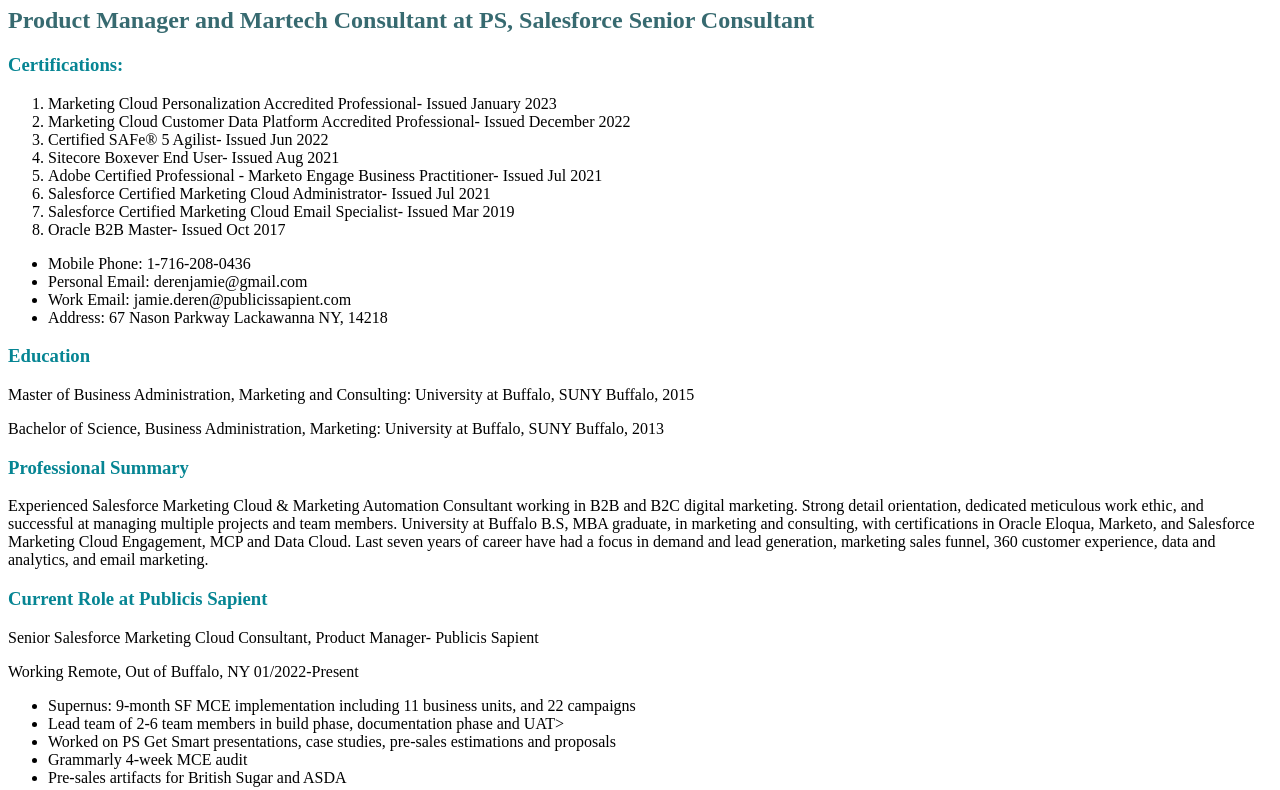
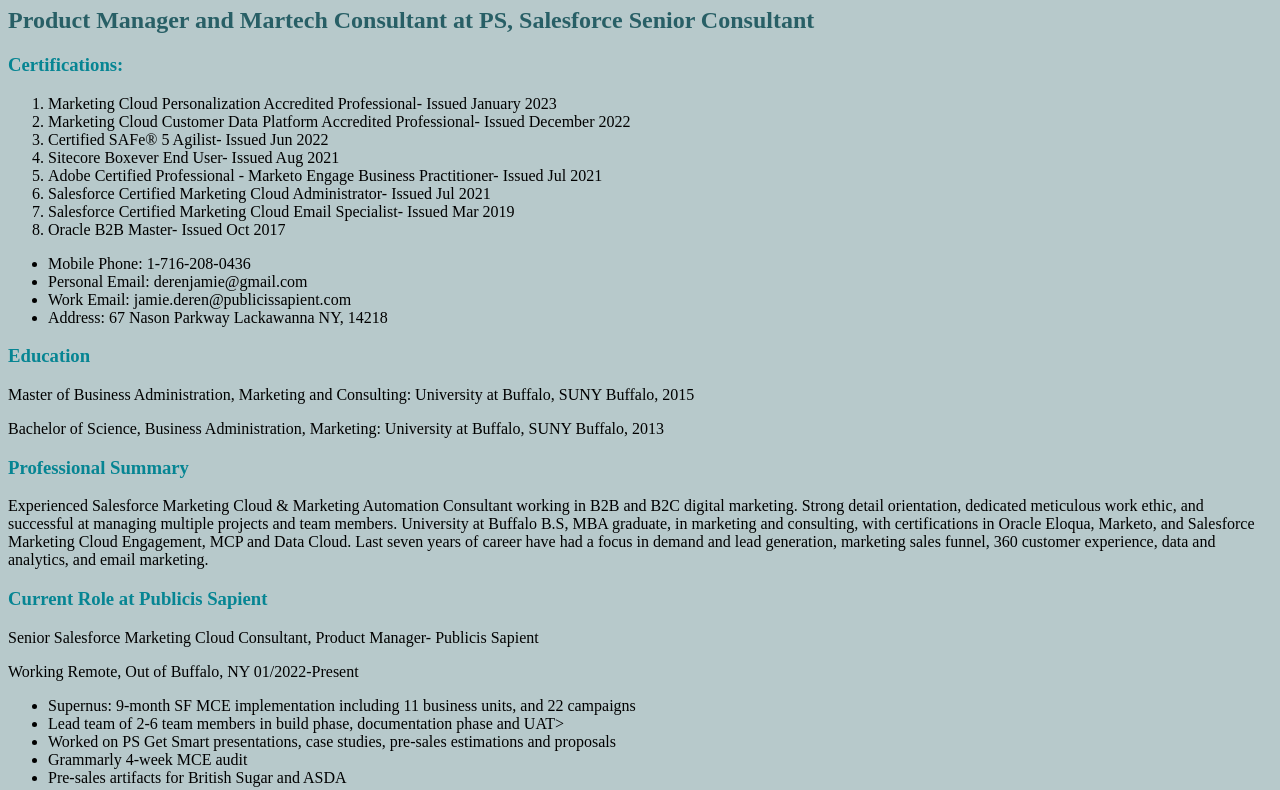
Before and after one commit to jamiederen/JamieDerenPS.SPEED, a plain HTML site: page index.html in a window 1280 px wide. Shown: the part 73-863 px from the top of the page. Drawn offline with Linux system fonts and the light colour scheme.

Commit message:
background

```diff
--- a/styles.css
+++ b/styles.css
@@ -4,3 +4,4 @@ h3{color: rgb(6, 133, 147)}
 p{color: black;}
 ol{color: black;}
 ul{color: black;}
+body{ background-color: rgba(4, 68, 75, 0.288);}
```
